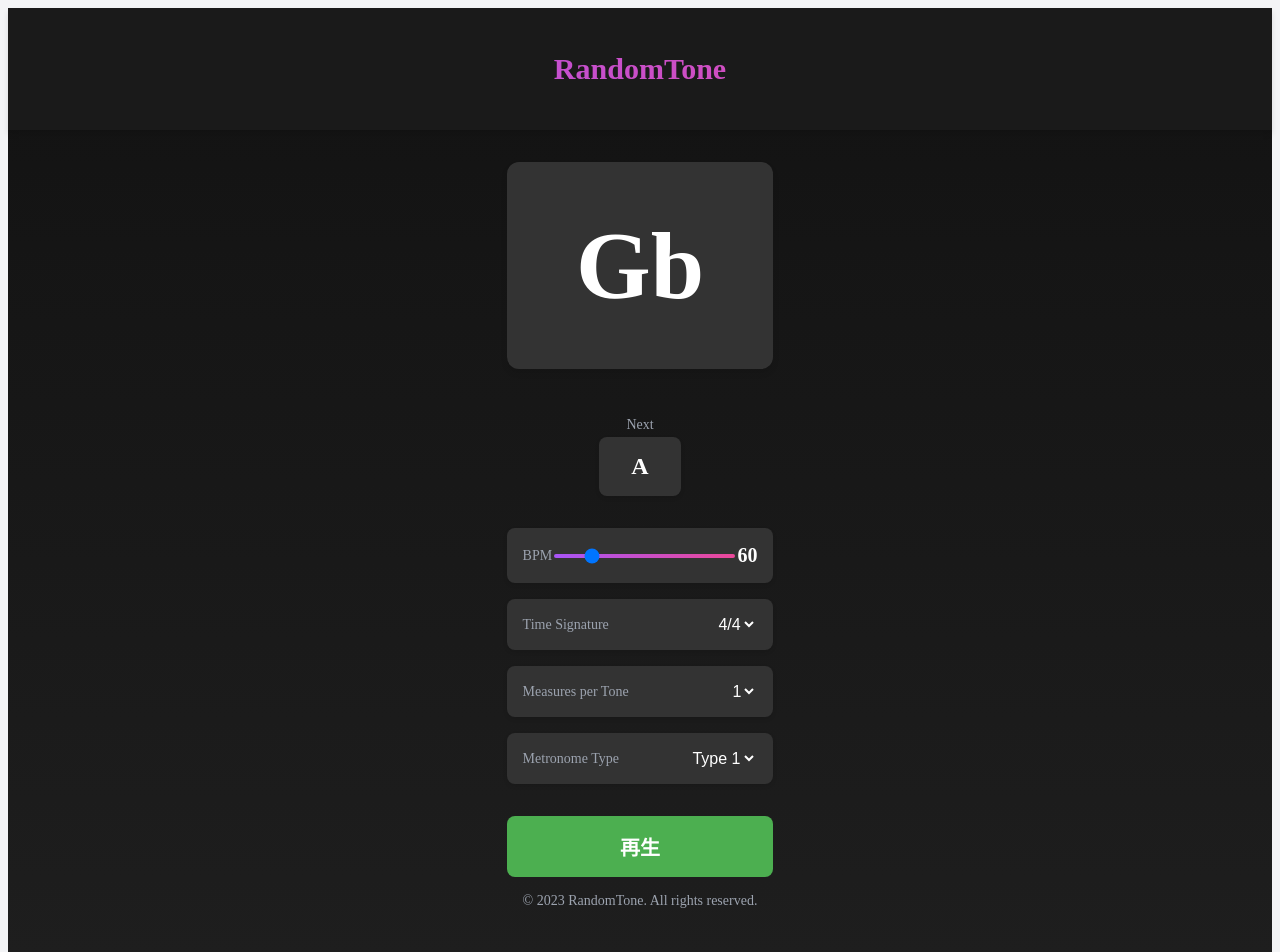
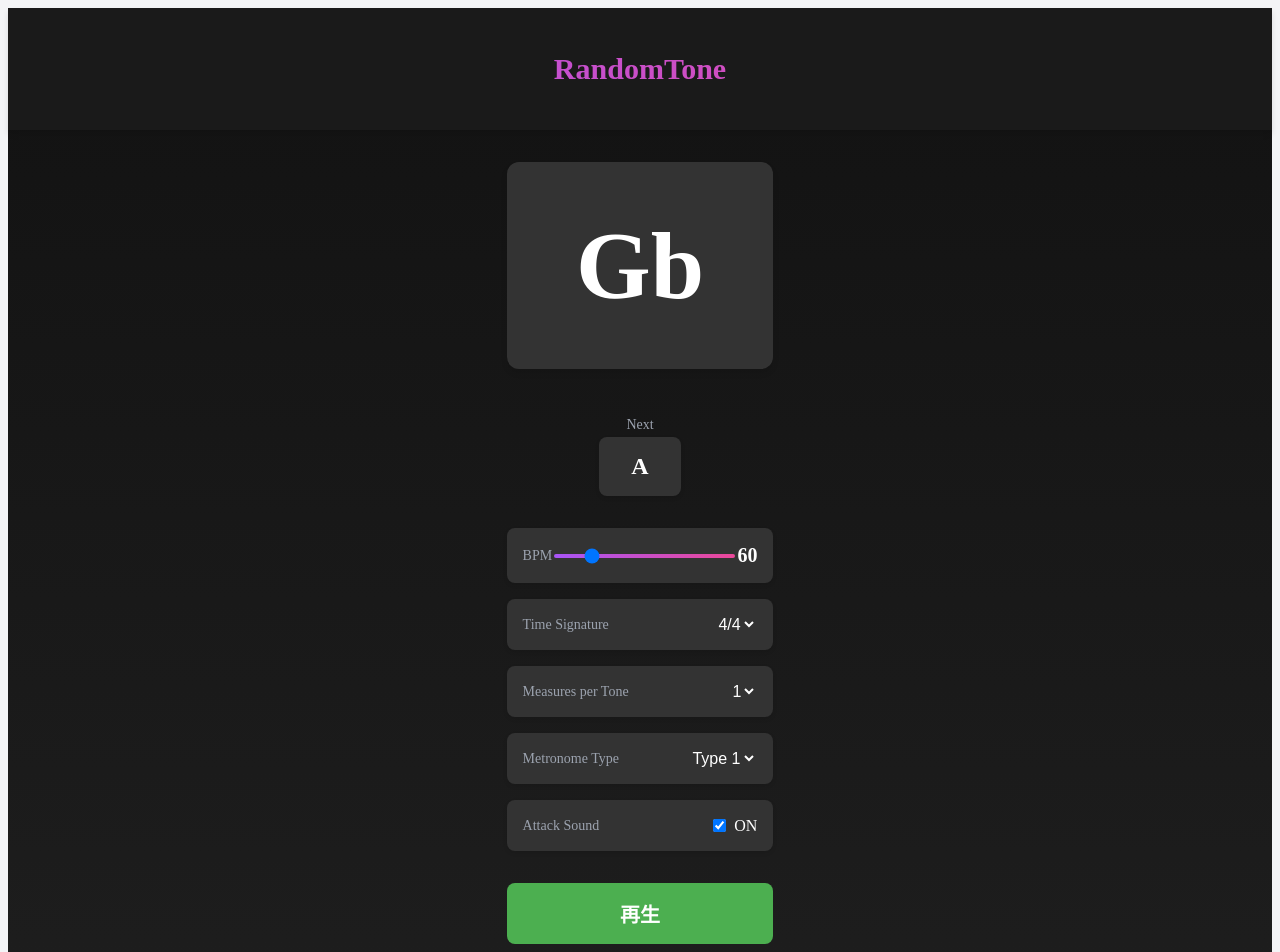
Before and after one commit to yasnis/RandomTone, a React (Vite) app: page / in a window 1280 px wide. Shown: the top 952 px of the page. Built offline with nearby package versions, Linux system fonts and the light colour scheme.

Commit message:
Add useAttackSound checkbox

```diff
--- a/src/App.tsx
+++ b/src/App.tsx
@@ -796,6 +796,22 @@ const App: React.FC = () => {
               <option value="type2">Type 2</option>
             </select>
           </div>
+
+          {/* アタック音設定コントロール */}
+          <div style={{ display: 'flex', alignItems: 'center', justifyContent: 'space-between', background: '#333', padding: '1rem', borderRadius: '0.5rem', boxShadow: '0 2px 4px rgba(0,0,0,0.1)' }}>
+            <div style={{ color: '#9ca3af', fontSize: '0.875rem' }}>Attack Sound</div>
+            <label className="switch" style={{ display: 'flex', alignItems: 'center' }}>
+              <input
+                type="checkbox"
+                checked={useAttackSound}
+                onChange={(e) => setUseAttackSound(e.target.checked)}
+                style={{ marginRight: '0.5rem' }}
+              />
+              <span style={{ color: 'white', fontSize: '1rem' }}>
+                {useAttackSound ? 'ON' : 'OFF'}
+              </span>
+            </label>
+          </div>
         </div>
 
         {/* 再生/停止ボタン */}
```
